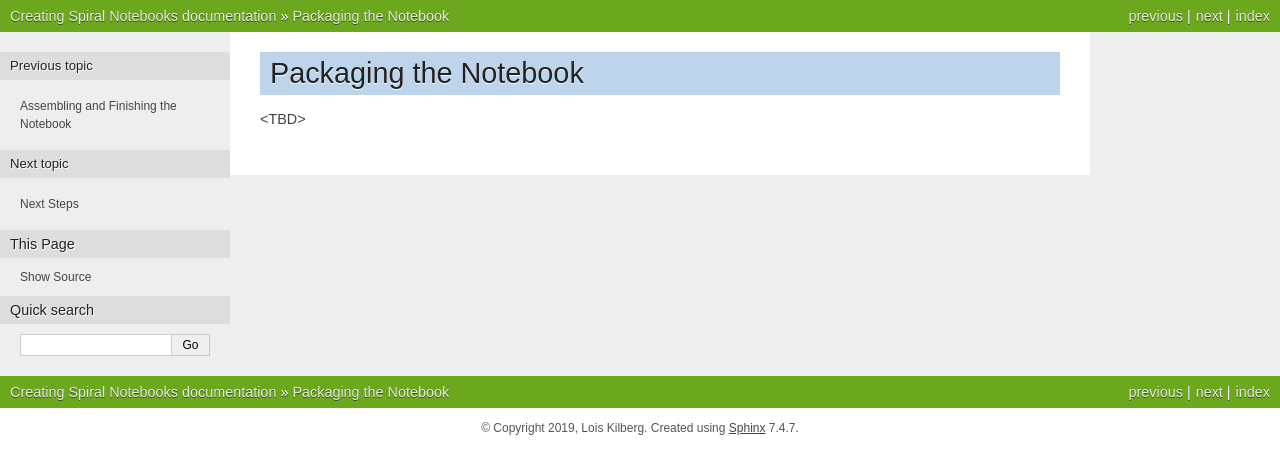
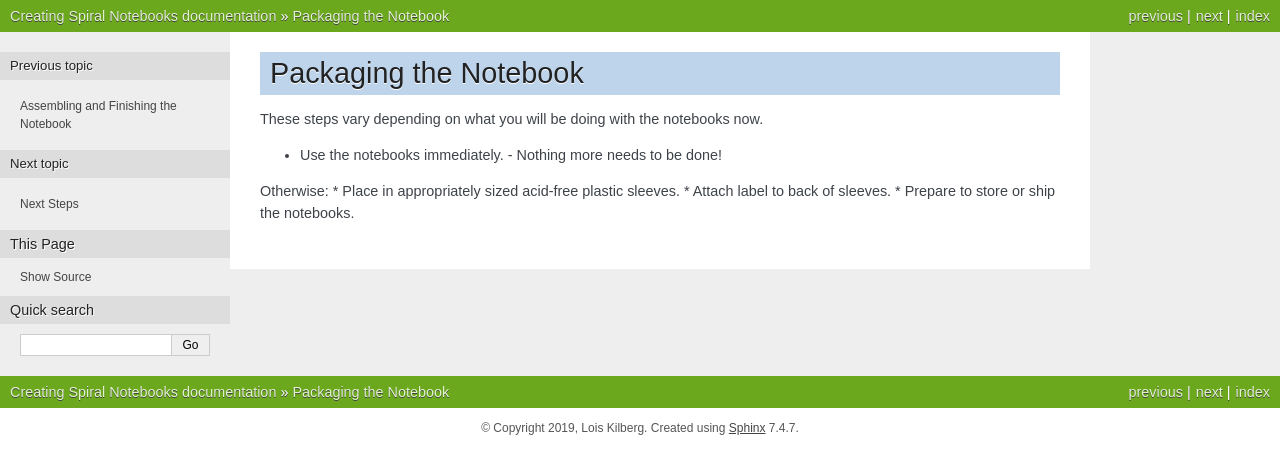
Before and after one commit to loiskilberg/create_spiral_notebook, a Sphinx documentation site: the page built from source/07_packaging_the_notebook.rst, in a window 1280 px wide. Shown: the top 474 px of the page. Built offline with Sphinx 7.4.7, drawn with Linux system fonts in a browser that asks for light colours; pages that are not in the unit, such as notebooks, are missing from menus.

Commit message:
add some content

```diff
--- a/source/07_packaging_the_notebook.rst
+++ b/source/07_packaging_the_notebook.rst
@@ -1,3 +1,12 @@
 Packaging the Notebook
 ######################
-<TBD>
+
+These steps vary depending on what you will be doing with the notebooks now.
+
+* Use the notebooks immediately.
+  - Nothing more needs to be done!
+
+Otherwise:
+* Place in appropriately sized acid-free plastic sleeves.
+* Attach label to back of sleeves.
+* Prepare to store or ship the notebooks.
```
